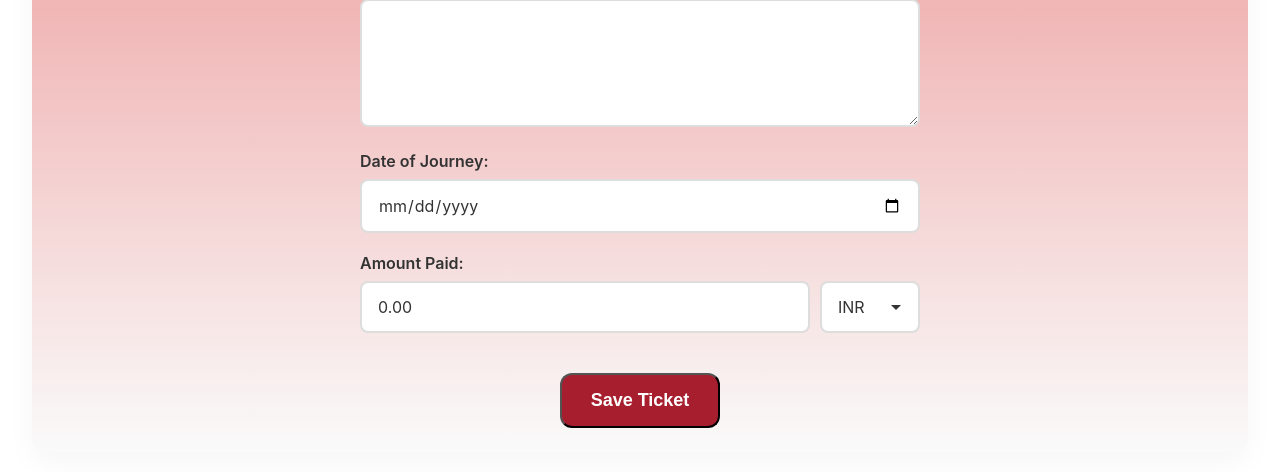
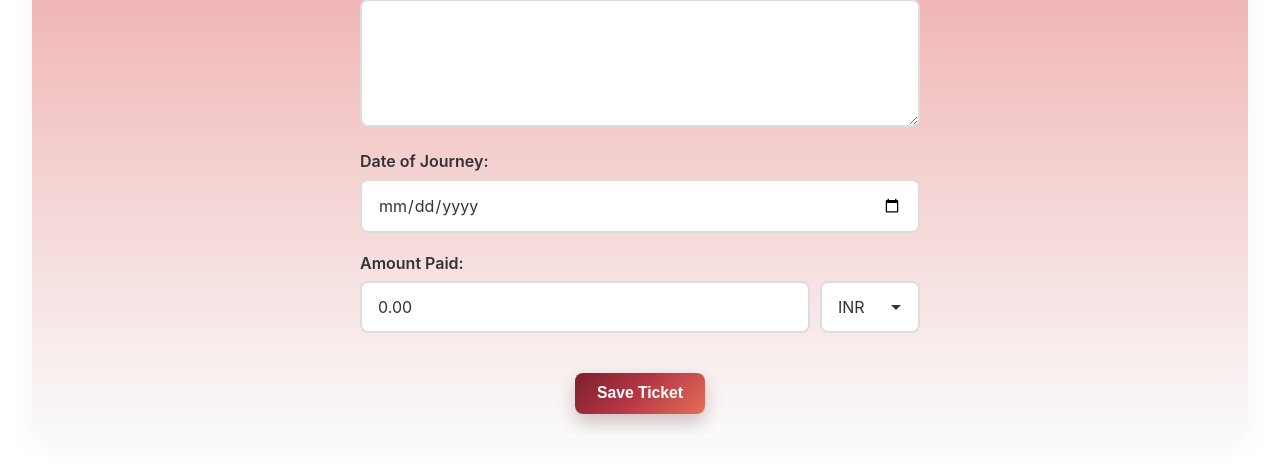
Before and after one commit to harishrajora/TripRep, a Django app: page /add_ticket/ in a window 1280 px wide. Shown: the part 842-1314 px from the top of the page. After the commit the page ends 1275 px from the top, so only its background shows below. Run offline with Django 4.2, Linux system fonts and the light colour scheme; the visitor is signed in with stand-in values (Sample User, id 1); data comes from the database, SQL or seed files in the repository.

Commit message:
Save Ticket button style changed on add_ticket page

```diff
--- a/core/static/core/css/style.css
+++ b/core/static/core/css/style.css
@@ -343,14 +343,29 @@ body.login-page{
 
 .btn-save-ticket {
   display:inline-block;
-  padding:0.95rem 1.8rem;
-  font-size:1.125rem;
-  font-weight:800;
-  border-radius:12px;
-  background:var(--submitButton);
+  padding:0.72rem 1.35rem;
+  font-size:0.98rem;
+  font-weight:900;
+  border:0;
+  border-radius:8px;
+  background: linear-gradient(135deg, #7b1f2d 0%, #b53645 48%, #e46f58 100%);
   color:#fff;
   text-decoration:none;
-  transition:transform 160ms ease, box-shadow 160ms ease;
+  cursor:pointer;
+  box-shadow: 0 8px 18px rgba(75,11,18,0.24);
+  transition: transform 160ms ease, box-shadow 160ms ease;
+}
+
+.btn-save-ticket:hover,
+.btn-save-ticket:focus-visible {
+  transform: translateY(-1px);
+  box-shadow: 0 11px 22px rgba(75,11,18,0.3);
+  outline:none;
+}
+
+.btn-save-ticket:active {
+  transform: translateY(0);
+  box-shadow: 0 6px 14px rgba(75,11,18,0.22);
 }
 
 /* Dashboard - tickets card */
```
